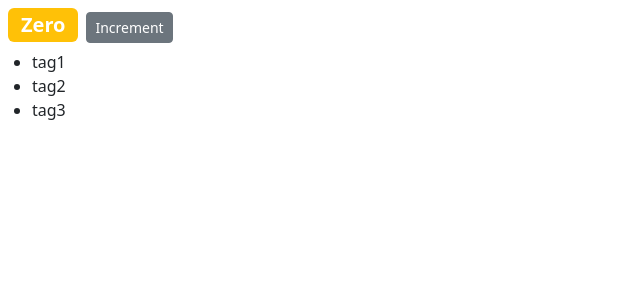
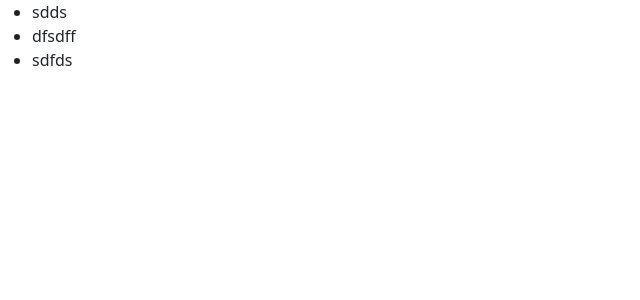
Before and after one commit to suhailphp/couunter-app-2023, a React (Create React App) app: page / in a window 1280 px wide. Shown: the top 300 px of the page, without its empty margins (0-640 px from the left). Built offline with nearby package versions, Linux system fonts and the light colour scheme.

Commit message:
render list using render list function

```diff
--- a/src/components/counter.jsx
+++ b/src/components/counter.jsx
@@ -2,32 +2,25 @@ import React, { Component } from "react";
 
 class Counter extends Component {
   state = {
-    count: 0,
-    tags: ["tag1", "tag2", "tag3"],
+    tags: ["sdds", "dfsdff", "sdfds"],
   };
   render() {
-    return (
-      <>
-        <span style={{ fontSize: 20 }} className={this.getBadgeClass()}>
-          {this.formatCount()}
-        </span>
-        <button className="btn btn-secondary btn-sm">Increment</button>
+    return <>{this.renderList()}</>;
+  }
+
+  renderList() {
+    const { tags } = this.state;
+    if (tags.length === 0) {
+      return <h1>No tags</h1>;
+    } else {
+      return (
         <ul>
           {this.state.tags.map((tag) => {
             return <li key={tag}>{tag}</li>;
           })}
         </ul>
-      </>
-    );
-  }
-  getBadgeClass() {
-    const { count } = this.state;
-    let className = "badge m-2 bg-";
-    return count === 0 ? className + "warning" : className + "primary";
-  }
-  formatCount() {
-    const { count } = this.state;
-    return count === 0 ? "Zero" : count;
+      );
+    }
   }
 }
 
```
